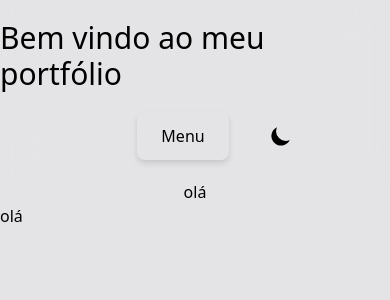
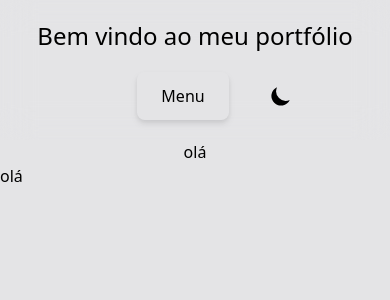
Before and after one commit to LuckDays/portfolio, a Next.js app: page / in a window 390 px wide. Shown: the top 300 px of the page. Built offline with nearby package versions, Linux system fonts and the light colour scheme.

Commit message:
Updating Coments

```diff
--- a/components/dropdown.jsx
+++ b/components/dropdown.jsx
@@ -3,6 +3,9 @@ import { dropdownLinks } from "./dropdownLinks";
 import Link from "next/link";
 
 function dropdown() {
+  {
+    /* Dropdown Nav Logic */
+  }
   const [open, setOpen] = useState(false);
 
   const toggle = () => {
--- a/components/index.js
+++ b/components/index.js
@@ -1,3 +1,7 @@
+// Only the most used Components hero
+//
+//
+
 export { default as Navbar } from "./navbar";
 export { default as Footer } from "./footer";
 export { default as Greetings } from "./greetings";
--- a/components/navbar.jsx
+++ b/components/navbar.jsx
@@ -7,6 +7,9 @@ import { HiSun } from "react-icons/hi";
 import { HiMoon } from "react-icons/hi";
 
 function navbar() {
+  {
+    /* Changing Theme Logic for Server Hydradation */
+  }
   const { systemTheme, theme, setTheme } = useTheme();
   const [mounted, setMounted] = useState(false);
 
@@ -26,7 +29,7 @@ function navbar() {
 
   return (
     <header className='flex flex-col gap-5 lg:flex-row items-center justify-evenly py-5 sticky backdrop-blur-lg'>
-      <label className='text-3xl'>Bem vindo ao meu portfólio</label>
+      <label className='text-2xl sm:text-3xl'>Bem vindo ao meu portfólio</label>
       <nav className='flex md:w-auto space-x-10'>
         <div className='hidden md:flex justify-between gap-10'>
           {dropdownLinks.map((items, index) => {
```
